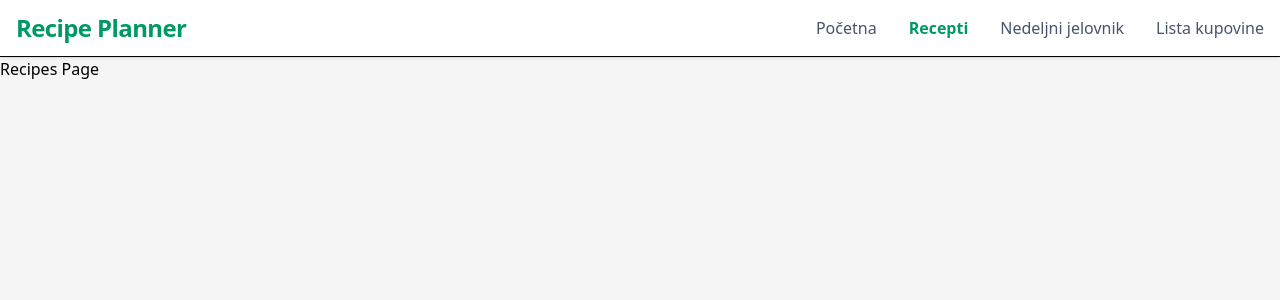
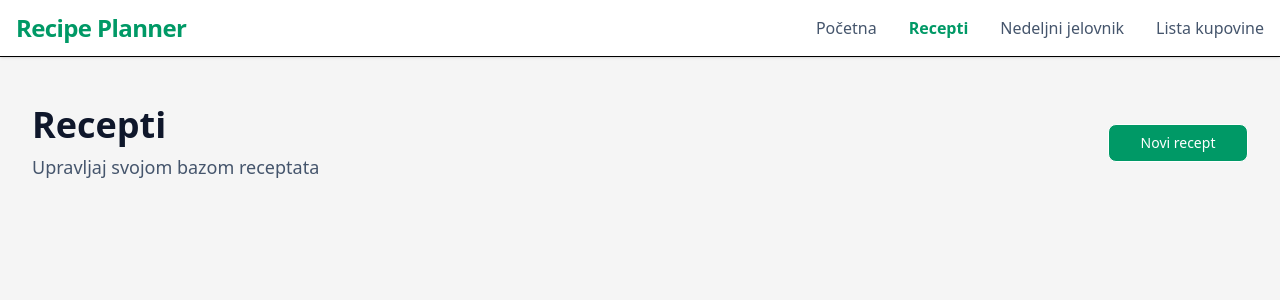
Before and after one commit to andrcuk10/recipe-and-meal-planner, a Vue app in the folder recipe-meal-planner/: page /recipes in a window 1280 px wide. Shown: the top 300 px of the page. Built offline with nearby package versions, Linux system fonts and the light colour scheme; the HTML template or start-up script is replaced by a standard one.

Commit message:
app header component

```diff
--- /dev/null
+++ b/recipe-meal-planner/src/components/layout/AppHeader.vue
@@ -0,0 +1,20 @@
+<template>
+  <div :class="className" class="mb-12 flex flex-row justify-between items-center">
+    <div>
+      <h1 class="text-4xl font-bold text-slate-900 mb-2">{{ title }}</h1>
+      <p class="text-lg text-slate-600">{{ description }}</p>
+    </div>
+
+    <div class="w-35">
+      <slot></slot>
+    </div>
+  </div>
+</template>
+
+<script setup lang="ts">
+defineProps<{
+  className?: string
+  title: string
+  description?: string
+}>()
+</script>
--- a/recipe-meal-planner/src/views/HomePage.vue
+++ b/recipe-meal-planner/src/views/HomePage.vue
@@ -1,4 +1,5 @@
 <script setup lang="ts">
+import AppHeader from '@/components/layout/AppHeader.vue'
 import ButtonItem from '@/components/ui/ButtonItem.vue'
 import CardContent from '@/components/ui/card/CardContent.vue'
 import CardDescription from '@/components/ui/card/CardDescription.vue'
@@ -10,12 +11,10 @@ import CardTitle from '@/components/ui/card/CardTitle.vue'
 <template>
   <div className="max-w-7xl mx-auto px-4 sm:px-6 lg:px-8 py-12">
     <!-- {/* Header */} -->
-    <div class="mb-12">
-      <h1 class="text-4xl font-bold text-slate-900 mb-2">Dobrodošli!</h1>
-      <p class="text-lg text-slate-600">
-        Upravljaj svojim receptima, planiraj obroke i kreiraj liste kupovine na jednom mjestu
-      </p>
-    </div>
+    <AppHeader
+      title="Dobrodošli!"
+      description="Upravljaj svojim receptima, planiraj obroke i kreiraj liste kupovine na jednom mjestu"
+    ></AppHeader>
 
     <!-- {/* Main Cards Grid */} -->
     <div className="grid grid-cols-1 md:grid-cols-3 gap-6 mb-12">
--- a/recipe-meal-planner/src/views/MealPlanPage.vue
+++ b/recipe-meal-planner/src/views/MealPlanPage.vue
@@ -1,3 +1,10 @@
+<script setup lang="ts">
+import AppHeader from '@/components/layout/AppHeader.vue'
+</script>
+
 <template>
-  <h1>Meal Plan Page</h1>
+  <div className="max-w-7xl mx-auto px-4 sm:px-6 lg:px-8 py-12">
+    <!-- {/* Header */} -->
+    <AppHeader title="Nedeljni jelovnik" description="Planiraj sve obroke za nedelju"></AppHeader>
+  </div>
 </template>
--- a/recipe-meal-planner/src/views/RecipesPage.vue
+++ b/recipe-meal-planner/src/views/RecipesPage.vue
@@ -1,3 +1,19 @@
+<script setup lang="ts">
+import AppHeader from '@/components/layout/AppHeader.vue'
+import ButtonItem from '@/components/ui/ButtonItem.vue'
+</script>
+
 <template>
-  <h1>Recipes Page</h1>
+  <div className="max-w-7xl mx-auto px-4 sm:px-6 lg:px-8 py-12">
+    <!-- {/* Header */} -->
+    <AppHeader title="Recepti" description="Upravljaj svojom bazom receptata">
+      <RouterLink :to="{ name: 'Recipes' }" class="flex-1">
+        <ButtonItem class-name="bg-emerald-600 hover:bg-emerald-700 text-white"
+          >Novi recept</ButtonItem
+        >
+      </RouterLink>
+    </AppHeader>
+
+    <!-- {/* Search Bar */} -->
+  </div>
 </template>
--- a/recipe-meal-planner/src/views/ShoppingListPage.vue
+++ b/recipe-meal-planner/src/views/ShoppingListPage.vue
@@ -1,3 +1,17 @@
+<script setup lang="ts">
+import AppHeader from '@/components/layout/AppHeader.vue'
+import ButtonItem from '@/components/ui/ButtonItem.vue'
+</script>
+
 <template>
-  <h1>Shopping List Page</h1>
+  <div class="min-h-screen bg-gradient-to-br from-slate-50 to-slate-100">
+    <div class="max-w-4xl mx-auto px-4 sm:px-6 lg:px-8 py-12">
+      <!-- {/* Header */} -->
+      <AppHeader title="Lista kupovine" description="0 / 3 stavki kupljeno">
+        <ButtonItem class-name="bg-transparent border-slate-200 hover:bg-slate-100">
+          Preuzmi
+        </ButtonItem>
+      </AppHeader>
+    </div>
+  </div>
 </template>
```
